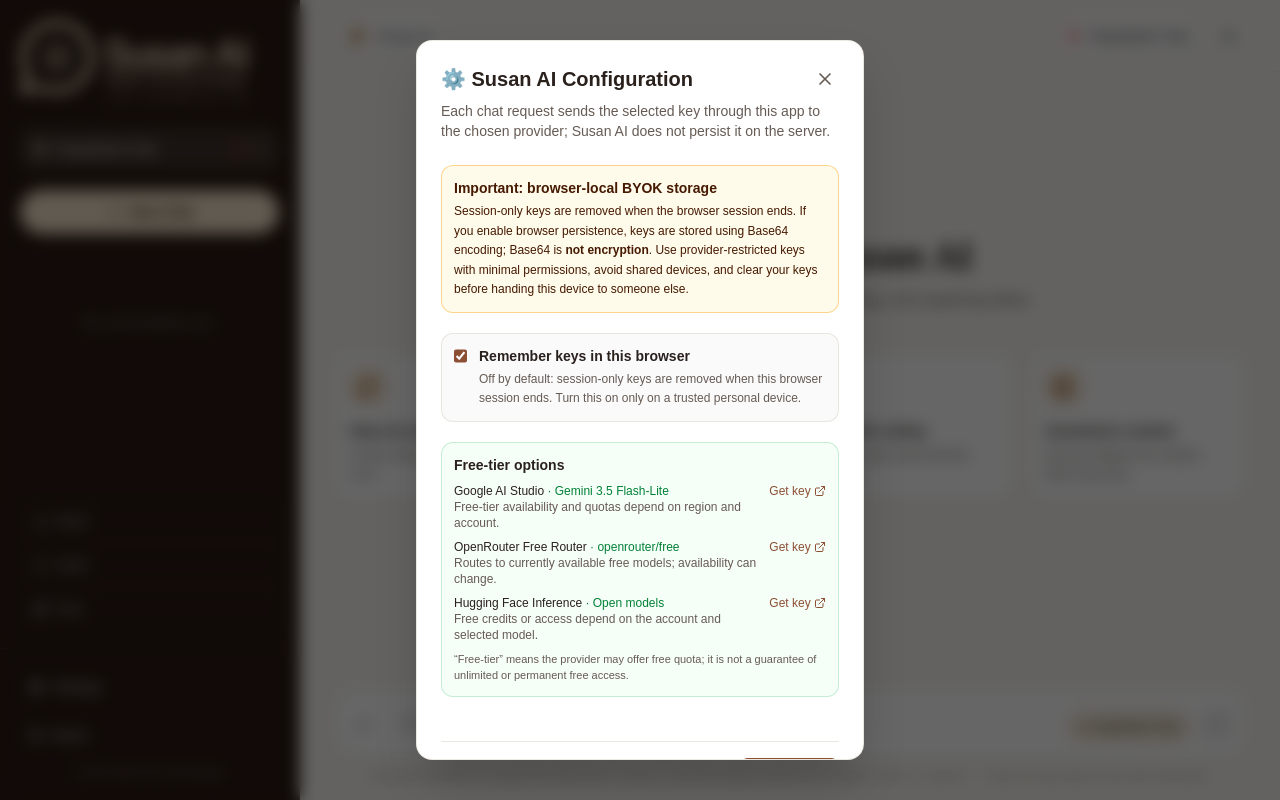
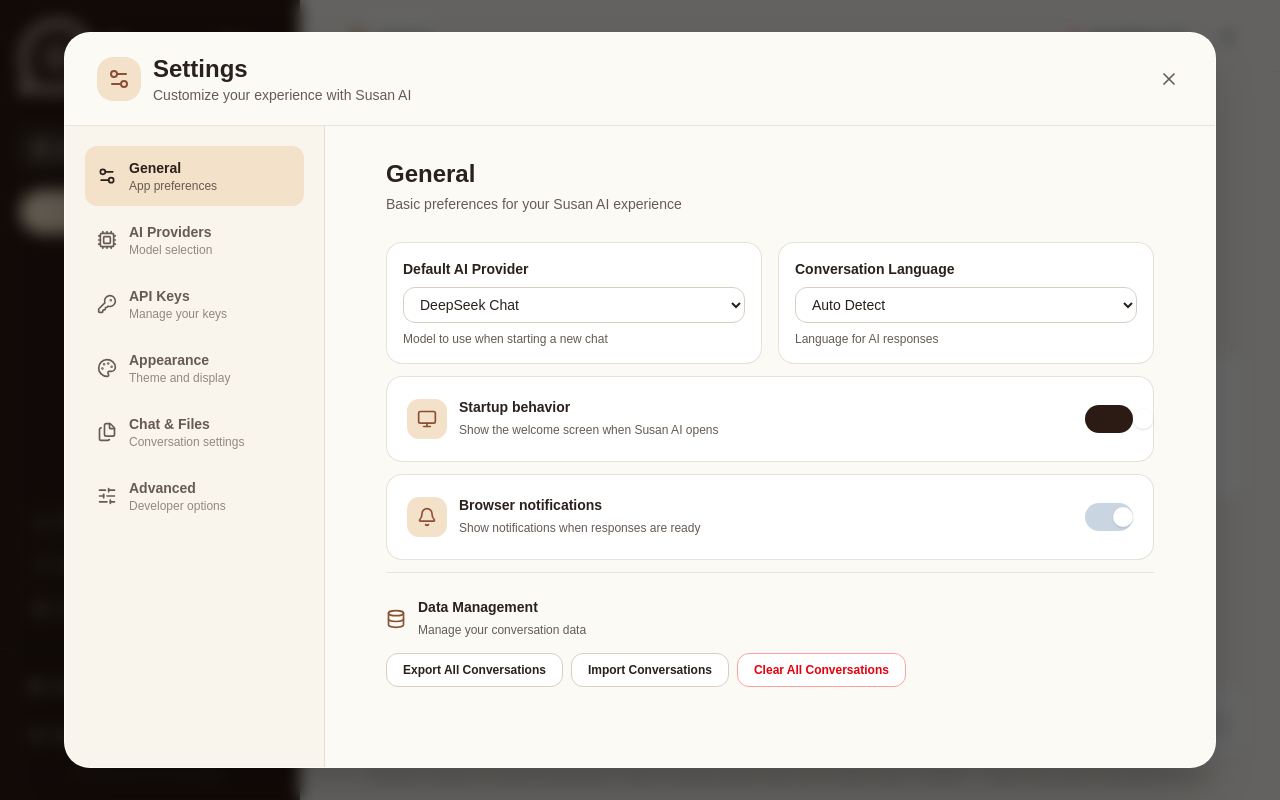
Before and after one commit to susankarkarmakar-pixel/Sanket-Cortex-Labs, a Next.js app: page / in a window 1280 px wide. Both pictures are taken after a click on the button "Settings". Built offline with nearby package versions, Linux system fonts and the light colour scheme.

Commit message:
Redesign Settings dashboard

```diff
--- a/components/settings/settings-modal.tsx
+++ b/components/settings/settings-modal.tsx
@@ -1,7 +1,7 @@
 "use client";
 
 import { useState, useEffect, useRef } from "react";
-import { X, Lock, Trash2, ExternalLink } from "lucide-react";
+import { X, Lock, Trash2, ExternalLink, Settings2, Cpu, KeyRound, Palette, Files, SlidersHorizontal, Database, Bell, Zap, Monitor, Globe2 } from "lucide-react";
 import { ApiKeyInput } from "./api-key-input";
 import { saveKeys, getKeys, clearKeys, getKeyStorageMode, ApiKeys, KeyStorageMode } from "@/lib/key-storage";
 import { FREE_TIER_DIRECTORY, MODELS_METADATA } from "@/lib/ai-providers";
@@ -11,11 +11,26 @@
   onClose: () => void;
 }
 
+type SettingsTab = "general" | "providers" | "keys" | "appearance" | "chat" | "advanced";
+
+const SETTINGS_TABS: Array<{ id: SettingsTab; label: string; description: string; icon: typeof Settings2 }> = [
+  { id: "general", label: "General", description: "App preferences", icon: Settings2 },
+  { id: "providers", label: "AI Providers", description: "Model selection", icon: Cpu },
+  { id: "keys", label: "API Keys", description: "Manage your keys", icon: KeyRound },
+  { id: "appearance", label: "Appearance", description: "Theme and display", icon: Palette },
+  { id: "chat", label: "Chat & Files", description: "Conversation settings", icon: Files },
+  { id: "advanced", label: "Advanced", description: "Developer options", icon: SlidersHorizontal },
+];
+
 export function SettingsModal({ isOpen, onClose }: SettingsModalProps) {
   const [keys, setKeys] = useState<ApiKeys>({});
   const [savedKeys, setSavedKeys] = useState<ApiKeys>({});
   const [toast, setToast] = useState(false);
   const [storageMode, setStorageMode] = useState<KeyStorageMode>("session");
+  const [activeTab, setActiveTab] = useState<SettingsTab>("general");
+  const [autoSave, setAutoSave] = useState(true);
+  const [streaming, setStreaming] = useState(true);
+  const [notifications, setNotifications] = useState(false);
   const modalRef = useRef<HTMLDivElement>(null);
   const closeButtonRef = useRef<HTMLButtonElement>(null);
   const previouslyFocused = useRef<HTMLElement | null>(null);
@@ -96,13 +111,14 @@
       />
 
       {/* Modal */}
-      <div ref={modalRef} role="dialog" aria-modal="true" aria-labelledby="susan-settings-title" className="relative w-full max-w-md bg-surface border border-border-main/50 rounded-2xl shadow-2xl p-6 overflow-hidden flex flex-col max-h-[90vh]">
+      <div ref={modalRef} role="dialog" aria-modal="true" aria-labelledby="susan-settings-title" className="relative flex h-[min(860px,92vh)] w-full max-w-6xl flex-col overflow-hidden rounded-[26px] border border-white/70 bg-[#FCFAF5] shadow-2xl">
 
         {/* Header */}
-        <div className="flex items-center justify-between mb-2">
-          <h2 id="susan-settings-title" className="text-xl font-semibold text-text-main flex items-center gap-2">
-            ⚙️ Susan AI Configuration
-          </h2>
+        <div className="flex shrink-0 items-center justify-between border-b border-border-main/50 px-6 py-5 md:px-8">
+          <div className="flex items-center gap-3">
+            <span className="flex h-11 w-11 items-center justify-center rounded-2xl bg-cream-highlight text-accent"><Settings2 className="h-6 w-6" /></span>
+            <div><h2 id="susan-settings-title" className="text-2xl font-semibold text-text-main">Settings</h2><p className="text-sm text-text-muted">Customize your experience with Susan AI</p></div>
+          </div>
           <button
             ref={closeButtonRef}
             onClick={onClose}
@@ -111,10 +127,10 @@
             <X className="w-5 h-5" />
           </button>
         </div>
-        <p className="text-sm text-text-muted mb-6">
-          Each chat request sends the selected key through this app to the chosen provider; Susan AI does not persist it on the server.
-        </p>
-
+        <div className="flex min-h-0 flex-1">
+          <aside className="hidden w-[260px] shrink-0 border-r border-border-main/60 bg-[#FAF5EC] p-5 md:block"><nav className="space-y-1" aria-label="Settings sections">{SETTINGS_TABS.map((tab) => { const Icon = tab.icon; const selected = activeTab === tab.id; return <button key={tab.id} type="button" onClick={() => setActiveTab(tab.id)} className={`flex w-full items-center gap-3 rounded-xl p-3 text-left ${selected ? "bg-cream-highlight text-text-main" : "text-text-muted hover:bg-black/5"}`}><Icon className="h-5 w-5" /><span><span className="block text-sm font-semibold">{tab.label}</span><span className="block text-xs opacity-70">{tab.description}</span></span></button>; })}</nav></aside>
+          <main className="min-w-0 flex-1 overflow-y-auto p-6 md:p-8">
+            {activeTab === "keys" ? <>
         <div role="alert" className="mb-5 rounded-xl border border-amber-500/40 bg-amber-50 p-3 text-sm text-amber-950">
           <p className="font-semibold">Important: browser-local BYOK storage</p>
           <p className="mt-1 text-xs leading-relaxed">
@@ -266,6 +282,10 @@
           </div>
         </div>
 
+        </> : <SettingsTabContent activeTab={activeTab} autoSave={autoSave} setAutoSave={setAutoSave} streaming={streaming} setStreaming={setStreaming} notifications={notifications} setNotifications={setNotifications} />}
+          </main>
+        </div>
+
         {/* Toast Notification */}
         {toast && (
           <div className="absolute top-4 left-1/2 -translate-x-1/2 bg-green-500 text-white px-4 py-2 rounded-lg shadow-lg text-sm font-medium animate-in fade-in slide-in-from-top-4">
@@ -277,3 +297,16 @@
     </div>
   );
 }
+
+
+function SettingsTabContent({ activeTab, autoSave, setAutoSave, streaming, setStreaming, notifications, setNotifications }: { activeTab: SettingsTab; autoSave: boolean; setAutoSave: (value: boolean) => void; streaming: boolean; setStreaming: (value: boolean) => void; notifications: boolean; setNotifications: (value: boolean) => void }) {
+  if (activeTab === "providers") return <SettingsPanel title="AI Providers" subtitle="View available providers and model capabilities"><InfoCard icon={Cpu} title="Provider selection" text="Choose your preferred model from the model selector in the workspace. Provider capabilities and file support are shown before you send a request." /><InfoCard icon={Globe2} title="Available integrations" text="Susan AI supports DeepSeek, Anthropic, Google, OpenAI, Qwen, Kimi, Sarvam, Hugging Face and OpenRouter." /></SettingsPanel>;
+  if (activeTab === "appearance") return <SettingsPanel title="Appearance" subtitle="Theme and display preferences"><InfoCard icon={Palette} title="Warm cream theme" text="Susan AI uses a calm cream and cocoa palette designed for focused, comfortable sessions." /><label className="flex items-center justify-between rounded-2xl border border-border-main/60 bg-surface p-5"><span><b className="block text-sm">Compact interface</b><small className="text-xs text-text-muted">Use tighter spacing in the workspace</small></span><input type="checkbox" className="h-5 w-5 accent-accent" /></label></SettingsPanel>;
+  if (activeTab === "chat") return <SettingsPanel title="Chat & Files" subtitle="Conversation and attachment preferences"><ToggleRow icon={Database} title="Auto-save conversations" text="Automatically save conversations to browser storage" value={autoSave} onChange={setAutoSave} /><ToggleRow icon={Zap} title="Enable streaming responses" text="Show AI responses as they are generated" value={streaming} onChange={setStreaming} /><InfoCard icon={Files} title="File limits" text="Up to 3 files, 4 MB each and 12 MB total. Provider support may vary." /></SettingsPanel>;
+  if (activeTab === "advanced") return <SettingsPanel title="Advanced" subtitle="Developer options and diagnostics"><InfoCard icon={SlidersHorizontal} title="Runtime diagnostics" text="Use the production health endpoint and release smoke tests to verify deployment health." /><InfoCard icon={Bell} title="Browser notifications" text="Notifications are currently opt-in and remain disabled by default." /><button type="button" className="rounded-xl border border-red-200 bg-red-50 px-4 py-3 text-sm font-semibold text-red-700">Reset local preferences</button></SettingsPanel>;
+  return <SettingsPanel title="General" subtitle="Basic preferences for your Susan AI experience"><div className="grid gap-4 md:grid-cols-2"><label className="rounded-2xl border border-border-main/60 bg-surface p-4"><span className="mb-2 block text-sm font-semibold">Default AI Provider</span><select className="w-full rounded-xl border border-border-main bg-white px-3 py-2 text-sm"><option>DeepSeek Chat</option><option>OpenAI</option><option>Claude</option><option>Gemini</option></select><small className="mt-2 block text-xs text-text-muted">Model to use when starting a new chat</small></label><label className="rounded-2xl border border-border-main/60 bg-surface p-4"><span className="mb-2 block text-sm font-semibold">Conversation Language</span><select className="w-full rounded-xl border border-border-main bg-white px-3 py-2 text-sm"><option>Auto Detect</option><option>English</option><option>বাংলা</option></select><small className="mt-2 block text-xs text-text-muted">Language for AI responses</small></label></div><ToggleRow icon={Monitor} title="Startup behavior" text="Show the welcome screen when Susan AI opens" value={true} onChange={() => undefined} /><ToggleRow icon={Bell} title="Browser notifications" text="Show notifications when responses are ready" value={notifications} onChange={setNotifications} /><DataManagement /></SettingsPanel>;
+}
+function SettingsPanel({ title, subtitle, children }: { title: string; subtitle: string; children: React.ReactNode }) { return <div className="mx-auto max-w-3xl"><h1 className="text-2xl font-semibold text-text-main">{title}</h1><p className="mt-1 text-sm text-text-muted">{subtitle}</p><div className="mt-7 space-y-3">{children}</div></div>; }
+function InfoCard({ icon: Icon, title, text }: { icon: typeof Settings2; title: string; text: string }) { return <div className="rounded-2xl border border-border-main/60 bg-surface p-5"><Icon className="mb-4 h-6 w-6 text-accent" /><h2 className="text-sm font-semibold text-text-main">{title}</h2><p className="mt-2 text-sm leading-6 text-text-muted">{text}</p></div>; }
+function ToggleRow({ icon: Icon, title, text, value, onChange }: { icon: typeof Settings2; title: string; text: string; value: boolean; onChange: (value: boolean) => void }) { return <div className="flex items-center justify-between rounded-2xl border border-border-main/60 bg-surface p-5"><div className="flex items-center gap-3"><span className="flex h-10 w-10 items-center justify-center rounded-xl bg-cream-highlight text-accent"><Icon className="h-5 w-5" /></span><span><b className="block text-sm text-text-main">{title}</b><small className="text-xs text-text-muted">{text}</small></span></div><button type="button" role="switch" aria-checked={value} onClick={() => onChange(!value)} className={`relative h-7 w-12 rounded-full transition-colors ${value ? "bg-sidebar-cocoa" : "bg-slate-300"}`}><span className={`absolute top-1 h-5 w-5 rounded-full bg-white shadow transition-transform ${value ? "translate-x-6" : "translate-x-1"}`} /></button></div>; }
+function DataManagement() { return <div className="border-t border-border-main/50 pt-6"><div className="mb-3 flex items-center gap-3"><Database className="h-5 w-5 text-accent" /><div><b className="block text-sm">Data Management</b><small className="text-xs text-text-muted">Manage your conversation data</small></div></div><div className="flex flex-wrap gap-2"><button type="button" className="rounded-xl border border-border-main bg-surface px-4 py-2 text-xs font-semibold">Export All Conversations</button><button type="button" className="rounded-xl border border-border-main bg-surface px-4 py-2 text-xs font-semibold">Import Conversations</button><button type="button" className="rounded-xl border border-red-300 bg-white px-4 py-2 text-xs font-semibold text-red-600">Clear All Conversations</button></div></div>; }
```
